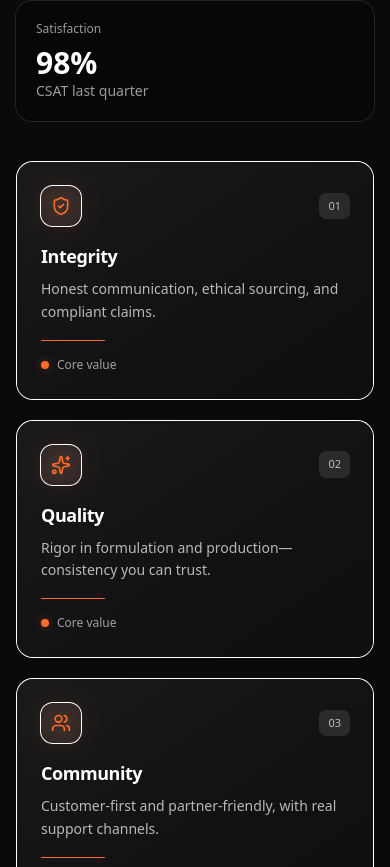
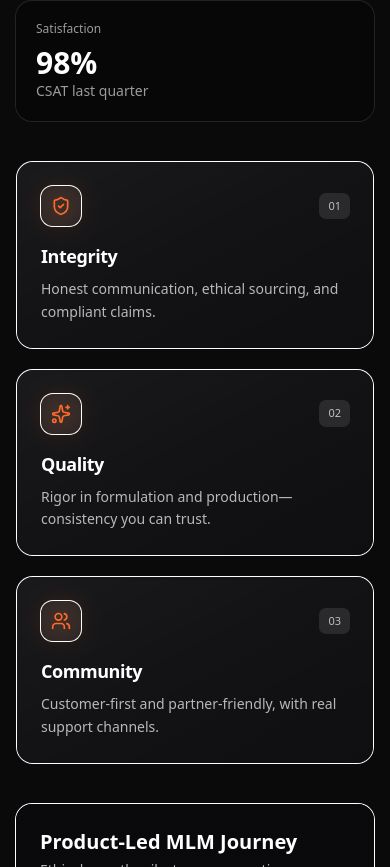
Before and after one commit to Yawaytechnologies/MultilevelMarketing-Frontend, a React (Vite) app: page /about in a window 390 px wide. Shown: the part 1197-2064 px from the top of the page. Built offline with nearby package versions, Linux system fonts and the light colour scheme.

Commit message:
modified Lint

```diff
--- a/src/components/about/AboutHero.jsx
+++ b/src/components/about/AboutHero.jsx
@@ -1,4 +1,5 @@
 import React from "react";
+// eslint-disable-next-line
 import { motion } from "framer-motion";
 
 const fadeUp = {
--- a/src/components/about/AboutTrust.jsx
+++ b/src/components/about/AboutTrust.jsx
@@ -1,4 +1,5 @@
 import React from "react";
+// eslint-disable-next-line
 import { motion, useReducedMotion } from "framer-motion";
 
 const BADGES = [
--- a/src/components/about/AboutValues.jsx
+++ b/src/components/about/AboutValues.jsx
@@ -1,6 +1,7 @@
 // src/components/about/AboutValues.jsx
 import React from "react";
 import { ShieldCheck, Sparkles, Users } from "lucide-react";
+// eslint-disable-next-line
 import { motion, useReducedMotion } from "framer-motion";
 
 const ACCENT = "#FF6B2B";
@@ -49,71 +50,33 @@ export default function AboutValues() {
       viewport={{ once: true, amount: 0.2 }}
       className="grid gap-5 md:grid-cols-3"
     >
-      {values.map(({ icon: Icon, title, desc }, idx) => (
-        <motion.article
-          key={title}
-          variants={item}
-          whileHover={{ y: -4, scale: 1.01 }}
-          whileTap={{ scale: 0.99 }}
-          className="group relative rounded-2xl p-[1px] bg-gradient-to-br from-white/15 via-white/5 to-transparent"
-        >
-          {/* inner card */}
+      {values.map((val, idx) => {
+   const Icon = val.icon;
+   return (
+     <motion.article key={val.title} variants={item} whileHover={{ y: -4, scale: 1.01 }} whileTap={{ scale: 0.99 }}
+       className="group relative rounded-2xl p-[1px] bg-gradient-to-br from-white/15 via-white/5 to-transparent">
        <div
          className="relative rounded-2xl p-6 ring-1"
          style={{ background: CARD_BG, borderColor: RING_BASE }}
        >
-            {/* glow shadow */}
-            <div
-              className="pointer-events-none absolute -inset-px rounded-2xl opacity-0 transition-opacity duration-300 group-hover:opacity-100"
-              style={{ boxShadow: `0 0 40px ${ACCENT_GLOW}` }}
-            />
-
-            {/* top row: icon badge + index chip */}
          <div className="flex items-center justify-between">
            <div className="relative">
-                <div
-                  className="absolute inset-0 rounded-xl blur-md opacity-40"
-                  style={{ background: ACCENT_GLOW }}
-                />
-                <div
-                  className="relative inline-flex h-10 w-10 items-center justify-center rounded-xl ring-1"
-                  style={{ background: "rgba(255,255,255,0.06)", borderColor: RING_BASE }}
-                >
-                  <Icon className="h-5 w-5" style={{ color: ACCENT }} />
+             <div className="absolute inset-0 rounded-xl blur-md opacity-40" style={{ background: ACCENT_GLOW }} />
+             <div className="relative inline-flex h-10 w-10 items-center justify-center rounded-xl ring-1"
+                  style={{ background: "rgba(255,255,255,0.06)", borderColor: RING_BASE }}>
+               <Icon className="h-5 w-5" style={{ color: ACCENT }} /> {/* ✅ now used */}
              </div>
            </div>
-
            <span className="px-2 py-1 text-[11px] rounded-md bg-white/10 ring-1 ring-white/10 text-white/70">
              {String(idx + 1).padStart(2, "0")}
            </span>
          </div>
-
-            {/* title + copy */}
-            <h3 className="mt-4 text-lg md:text-xl font-semibold tracking-tight">{title}</h3>
-            <p className="mt-2 text-sm text-white/70 leading-relaxed">{desc}</p>
-
-            {/* accent underline */}
-            <div className="mt-4 h-px w-16 rounded-full" style={{ background: ACCENT }} />
-
-            {/* callout pill (optional) */}
-            <div className="mt-4 inline-flex items-center gap-2 text-xs text-white/60">
-              <span
-                className="inline-block h-2 w-2 rounded-full"
-                style={{ background: ACCENT, boxShadow: `0 0 10px ${ACCENT_GLOW}` }}
-              />
-              Core value
-            </div>
-
-            {/* sheen sweep */}
-            <span
-              aria-hidden
-              className="pointer-events-none absolute -left-1/4 top-0 h-full w-1/3 translate-x-[-160%] rotate-6
-                         bg-gradient-to-r from-transparent via-white/10 to-transparent opacity-0
-                         transition duration-700 ease-out group-hover:opacity-100 group-hover:translate-x-[260%]"
-            />
+         <h3 className="mt-4 text-lg md:text-xl font-semibold tracking-tight">{val.title}</h3>
+         <p className="mt-2 text-sm text-white/70 leading-relaxed">{val.desc}</p>
        </div>
      </motion.article>
-      ))}
+   );
+ })}
     </motion.section>
   );
 }
```
Also changed, not shown: src/components/about/AboutTimeline.jsx (+3 -7 lines). Lines whose indentation alone changed are shown as unchanged.
